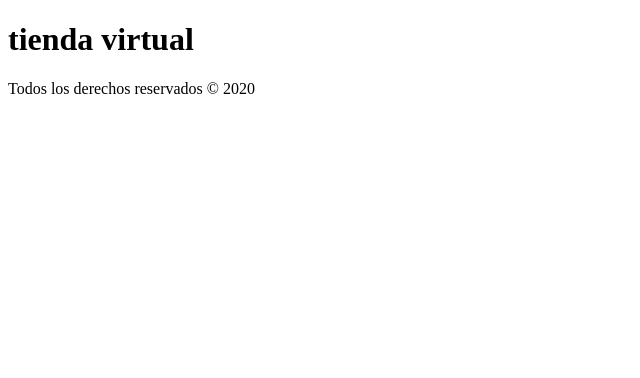
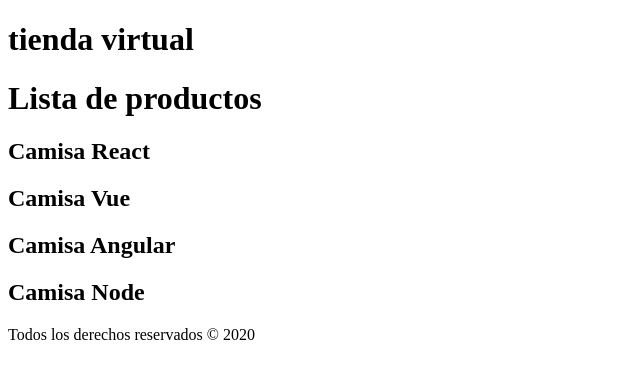
Before and after one commit to GonzaloCarcamo/curso-MERN-01, a React (Create React App) app: page / in a window 1280 px wide. Shown: the top 378 px of the page, without its empty margins (0-640 px from the left). Built offline with nearby package versions, Linux system fonts and the light colour scheme.

Commit message:
Mostrar coleccíón en state

```diff
--- a/src/App.js
+++ b/src/App.js
@@ -1,6 +1,7 @@
 import React, { Fragment, useState } from 'react';
 import Header from './components/Header';
 import Footer from './components/Footer';
+import Producto from './components/Producto';
 
 function App() {
 
@@ -26,6 +27,14 @@ function App() {
 
       />
 
+      <h1>Lista de productos</h1>
+      {productos.map(producto => (
+        <Producto
+          key={producto.id}
+          producto={producto}
+        />
+      ))}
+
       <Footer
         fecha={fecha}
 
--- /dev/null
+++ b/src/components/Producto.js
@@ -0,0 +1,17 @@
+import React from 'react';
+
+const Producto = ({producto}) => {
+
+    const { nombre, precio, id } = producto
+
+    return (
+        <div>
+            <h2>{nombre}</h2>
+
+        </div>
+
+
+        );
+}
+
+export default Producto;
```
